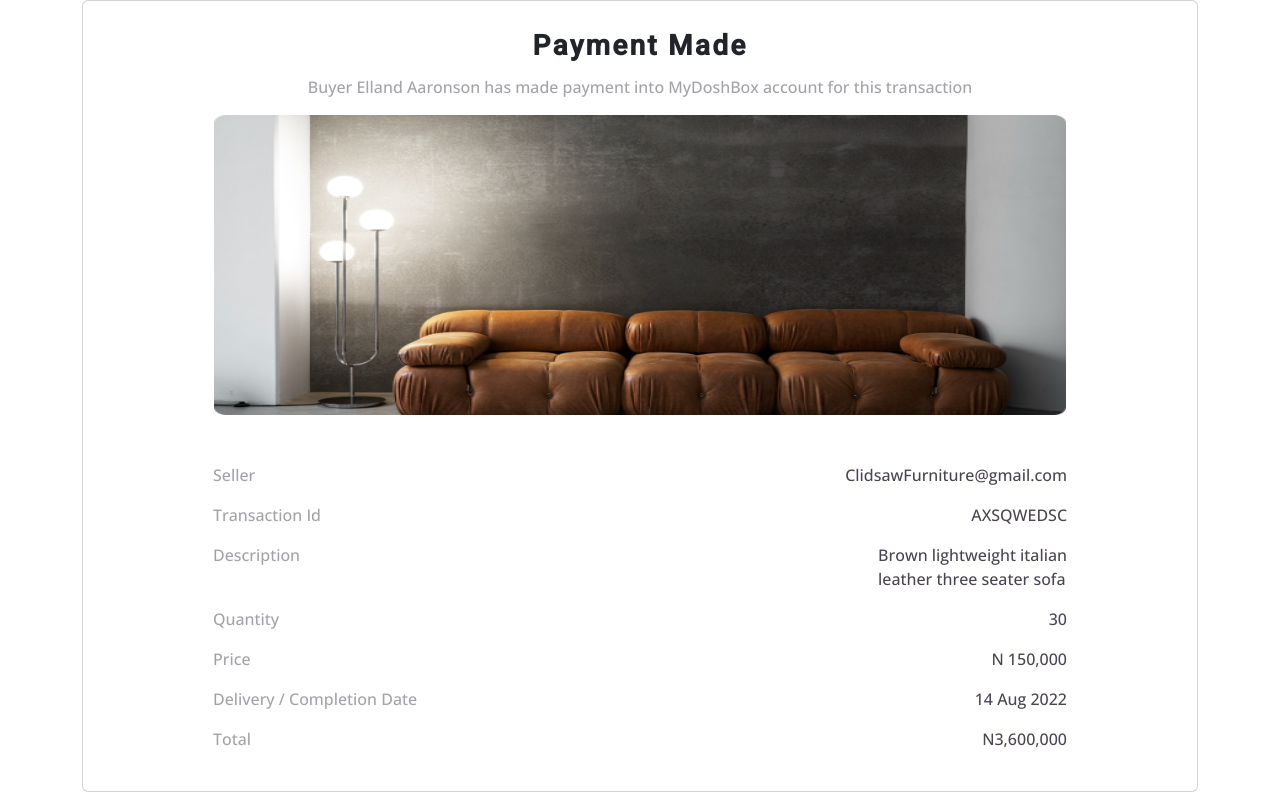
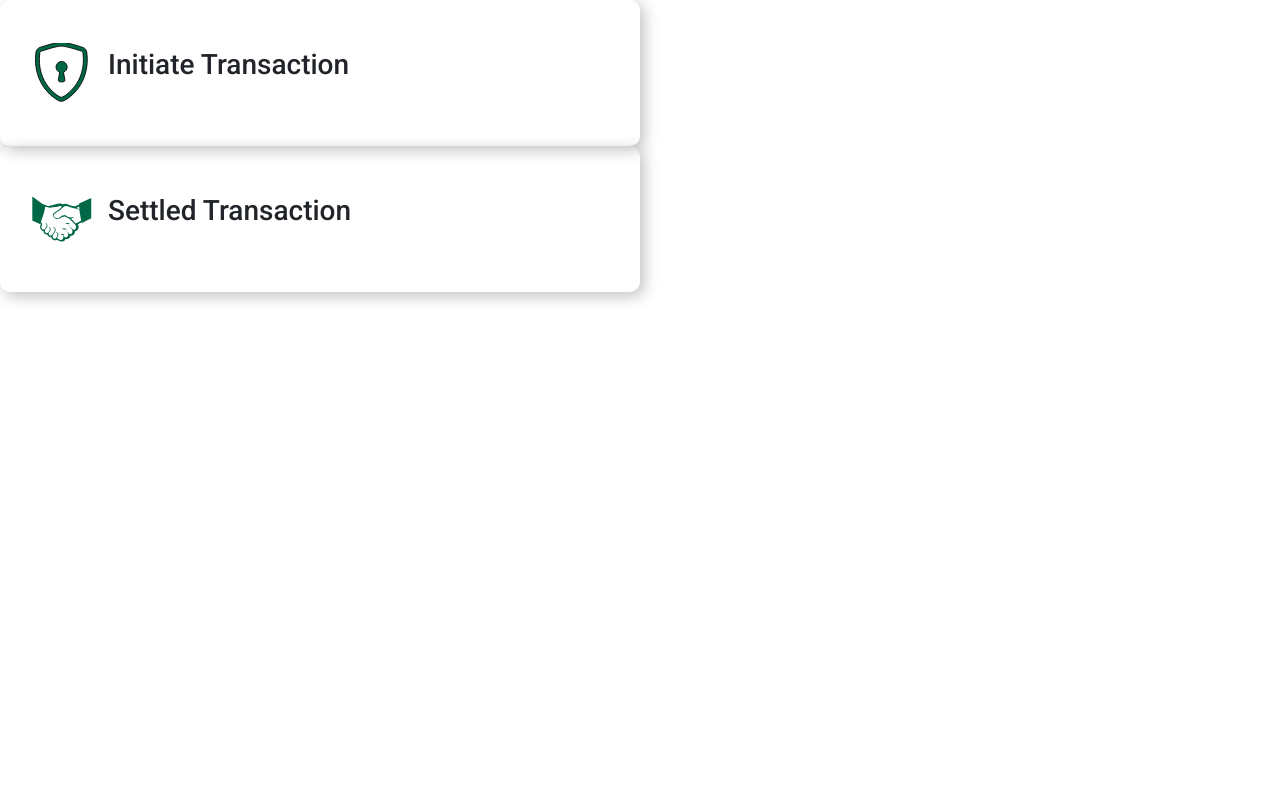
Before and after one commit to myDoshBox/myDoshBoxApp, a React (Create React App) app: page / in a window 1280 px wide. Built offline with nearby package versions, Linux system fonts and the light colour scheme.

Commit message:
updated the css for transaction cards

```diff
--- a/src/App.js
+++ b/src/App.js
@@ -1,9 +1,13 @@
 import React from "react";
-import { PaymentMadeCard } from "./components/CardComponents/TransactionCards";
+import {
+  InitiateTransactionsCard,
+  SettledTransactionsCard,
+} from "./components/CardComponents/TransactionCards";
 function App() {
   return (
     <div>
-      <PaymentMadeCard />
+      <InitiateTransactionsCard />
+      <SettledTransactionsCard />
     </div>
   );
 }
--- a/src/appStyles/componentsStyles/_cardStyles.scss
+++ b/src/appStyles/componentsStyles/_cardStyles.scss
@@ -118,7 +118,7 @@
   border: 1px solid none;
   border-radius: 10px;
   box-shadow: (3.88929px 3.88929px 14.5848px rgba(0, 0, 0, 0.25));
-  width: 311.14px;
+  width: 50%;
   height: 145.85px;
   display: inline !important;
   p {
@@ -388,7 +388,7 @@
     height: 150px !important;
   }
   .initiate-transaction-card {
-    width: 186px;
+    width: 50%;
     height: 75px;
     p {
       @include pFont;
--- a/src/appStyles/style.css
+++ b/src/appStyles/style.css
@@ -581,7 +581,7 @@ body::-webkit-scrollbar {
   border: 1px solid none;
   border-radius: 10px;
   box-shadow: 3.88929px 3.88929px 14.5848px rgba(0, 0, 0, 0.25);
-  width: 311.14px;
+  width: 50%;
   height: 145.85px;
   display: inline !important;
 }
@@ -862,7 +862,7 @@ body::-webkit-scrollbar {
     height: 150px !important;
   }
   .initiate-transaction-card {
-    width: 186px;
+    width: 50%;
     height: 75px;
   }
   .initiate-transaction-card p {
--- a/src/components/CardComponents/TransactionCards.js
+++ b/src/components/CardComponents/TransactionCards.js
@@ -13,14 +13,15 @@ import {
   PendingPayment,
   InDispute,
 } from "../NotificationComponent/NotificationComponents";
-import { BuyingIcon, SellingIcon } from "../IconComponent/UserdashboardIcons";
+import {
+  BuyingIcon,
+  SellingIcon,
+  InitiateTransactionIcon,
+  SettledTransactionIcon,
+} from "../IconComponent/UserdashboardIcons";
 import bank from "../../assets/images/bank.jpg";
 import atm from "../../assets/images/atm.jpg";
 import product from "../../assets/images/productimage.jpg";
-import {
-  InitiateTransactionIcon,
-  SettledTransactionIcon,
-} from "../IconComponent/UserdashboardIcons";
 
 // RecentTransactionCard
 export const RecentTransactionCard = () => {
@@ -98,109 +99,6 @@ export const AdminRecentTransactionsCard = () => {
   );
 };
 // IndividualTransactionsCard
-export const IndividualTransactionsCard = () => {
-  return (
-    <Container>
-      <Card className="individual-transaction-card">
-        <div className="row p-0 p-lg-3">
-          <div className="col-12 col-lg-4">
-            <img
-              src={product}
-              alt=""
-              className="individual-transaction-image mx-auto"
-            />
-          </div>
-          <div className="col-12 col-lg-8 mt-5 mt-lg-0">
-            <div className="d-flex justify-content-between px-3 p-lg-0">
-              <p className="transaction-summary-info-title text-start px-md-3">
-                Seller Email
-              </p>
-              <p className="transaction-summary-info-text px-md-3">
-                ClidsawFurniture@gmail.com
-              </p>
-            </div>
-            <div className="d-flex justify-content-between px-3 p-lg-0">
-              <p className="transaction-summary-info-title text-start px-md-3">
-                Transaction Id
-              </p>
-              <p className="transaction-summary-info-text px-md-3">AXSQWEDSC</p>
-            </div>
-            <div className="d-flex justify-content-between px-3 p-lg-0">
-              <p className="transaction-summary-info-title text-start px-md-3">
-                Product
-              </p>
-              <p className="transaction-summary-info-text px-md-3">
-                Three Seat Sofa
-              </p>
-            </div>
-            <div className="d-flex justify-content-between px-3 p-lg-0">
-              <p className="transaction-summary-info-title text-start px-md-3">
-                Description
-              </p>
-              <p className="transaction-summary-info-text px-md-3">
-                Brown lightweight italian <br /> leather three seater sofa
-              </p>
-            </div>
-            <div className="d-flex justify-content-between px-3 p-lg-0">
-              <p className="transaction-summary-info-title text-start px-md-3">
-                Quantity
-              </p>
-              <p className="transaction-summary-info-text px-md-3">30 </p>
-            </div>
-            <div className="d-flex justify-content-between px-3 p-lg-0">
-              <p className="transaction-summary-info-title text-start px-md-3">
-                Price
-              </p>
-              <p className="transaction-summary-info-text px-md-3">N 150,000</p>
-            </div>
-            <div className="d-flex justify-content-between px-3 p-lg-0">
-              <p className="transaction-summary-info-title text-start px-md-3">
-                Delivery / Completion Date
-              </p>
-              <p className="transaction-summary-info-text px-md-3">
-                14 Aug 2022
-              </p>
-            </div>
-            <div className="d-flex justify-content-between px-3 p-lg-0">
-              <p className="transaction-summary-info-title text-start px-md-3">
-                Status
-              </p>
-              <p className="transaction-summary-info-text px-md-3">
-                <CompletedNotification />
-              </p>
-            </div>
-            <div className="d-flex justify-content-between px-3 p-lg-0">
-              <p className="transaction-summary-info-title text-start px-md-3">
-                Total
-              </p>
-              <p className="transaction-summary-info-text px-md-3">
-                N3,600,000
-              </p>
-            </div>
-          </div>
-
-          {/* <div className="mt-3">
-            <img
-              src={product}
-              alt=""
-              className="small-inidividual-transaction-image me-2"
-            />
-            <img
-              src={product}
-              alt=""
-              className="small-inidividual-transaction-image mx-2"
-            />
-            <img
-              src={product}
-              alt=""
-              className="small-inidividual-transaction-image mx-2"
-            />
-          </div> */}
-        </div>
-      </Card>
-    </Container>
-  );
-};
 // BuyerTransactCard
 export const BuyerTransactCard = () => {
   return (
@@ -533,7 +431,6 @@ export const TransactionCompletionCard = () => {
     </Container>
   );
 };
-// InitiateTransactionsCard
 export const InitiateTransactionsCard = () => {
   return (
     <div className="initiate-transaction-card d-flex align-items-center p-3 ">
```
Also changed, not shown: src/appStyles/style.min.css, 2 other files (tests, documents, lock files or other folders).
